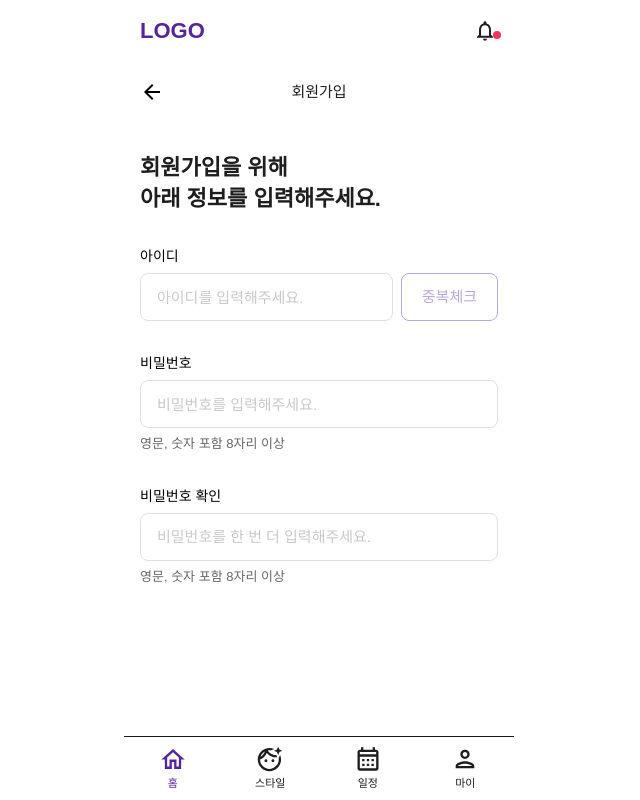
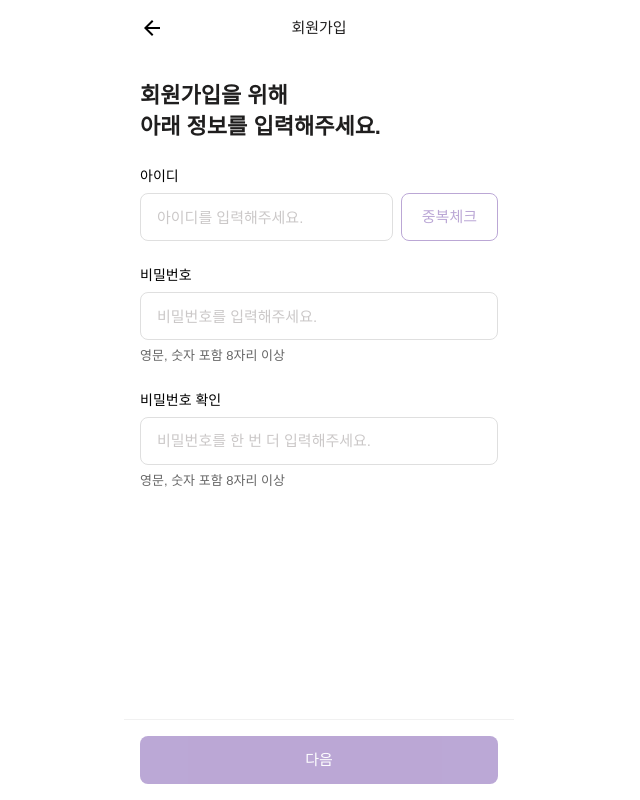
Before and after one commit to swyp11/swyp-frontend, a Next.js app: page /signup in a window 1280 px wide. Shown: the whole page, without its empty margins (321-961 px from the left). Built offline with nearby package versions, Linux system fonts and the light colour scheme; a web font is replaced by a local one.

Commit message:
fix: 푸터, 헤더 없는 페이지 수정

```diff
--- a/src/app/layout.tsx
+++ b/src/app/layout.tsx
@@ -1,4 +1,5 @@
-import type { Metadata } from "next";
+"use client";
+
 import { Roboto } from "next/font/google";
 import { GeistSans } from "geist/font/sans";
 import { GeistMono } from "geist/font/mono";
@@ -7,6 +8,7 @@ import "../styles/globals.css";
 import { NavigationProvider } from "../contexts/NavigationContext";
 import { Header } from "../components/common/Header";
 import { BottomNavigation } from "../components/common/BottomNavigation";
+import { usePathname } from "next/navigation";
 
 const roboto = Roboto({
   variable: "--font-roboto",
@@ -35,16 +37,32 @@ const pretendard = localFont({
   variable: "--font-pretendard",
 });
 
-export const metadata: Metadata = {
-  title: "Create Next App",
-  description: "Generated by create next app",
-};
-
 export default function RootLayout({
   children,
 }: Readonly<{
   children: React.ReactNode;
 }>) {
+  const pathname = usePathname();
+
+  // Header와 Bottom Navigation을 숨길 페이지 목록
+  const hideNavigationPaths = [
+    '/login',
+    '/signup',
+    '/signup/step2',
+    '/signup/complete',
+    '/schedule/add',
+  ];
+
+  // Header만 숨길 페이지 목록 (BackHeader를 사용하는 페이지)
+  const hideHeaderOnlyPaths = [
+    '/my/settings',
+    '/my/favorites',
+    '/my/reviews'
+  ];
+
+  const shouldHideHeader = hideNavigationPaths.includes(pathname) || hideHeaderOnlyPaths.includes(pathname);
+  const shouldHideBottomNav = hideNavigationPaths.includes(pathname);
+
   return (
     <html lang="en">
       <body
@@ -56,25 +74,35 @@ export default function RootLayout({
             style={{ width: "var(--app-width)", maxWidth: "100vw" }}
           >
             {/* Fixed Header */}
+            {!shouldHideHeader && (
               <div
                 className="fixed top-0 left-1/2 -translate-x-1/2 z-50"
                 style={{ width: "var(--app-width)" }}
               >
                 <Header />
               </div>
+            )}
 
             {/* Scrollable Content */}
-            <div className="flex-1 w-full overflow-y-auto" style={{ paddingTop: "var(--header-height)", paddingBottom: "var(--footer-height)" }}>
+            <div
+              className="flex-1 w-full overflow-y-auto"
+              style={{
+                paddingTop: shouldHideHeader ? "0" : "var(--header-height)",
+                paddingBottom: shouldHideBottomNav ? "0" : "var(--footer-height)"
+              }}
+            >
               {children}
             </div>
 
             {/* Fixed Bottom Navigation */}
+            {!shouldHideBottomNav && (
               <div
                 className="fixed bottom-0 left-1/2 -translate-x-1/2 z-50"
                 style={{ width: "var(--app-width)" }}
               >
                 <BottomNavigation />
               </div>
+            )}
           </div>
         </NavigationProvider>
       </body>
--- a/src/app/login/page.tsx
+++ b/src/app/login/page.tsx
@@ -19,18 +19,18 @@ export default function LoginPage() {
 
   return (
     <div
-      className="bg-white flex flex-col justify-between h-screen mx-auto"
+      className="bg-white flex flex-col h-screen mx-auto"
       style={{ width: "var(--app-width)" }}
     >
       {/* Main Content */}
-      <div className="flex-1 flex flex-col items-center justify-center px-4 py-6">
+      <div className="flex-1 flex flex-col items-center justify-center px-4">
         {/* Logo */}
-        <div className="flex items-center justify-center py-6">
+        <div className="flex items-center justify-center mb-8">
           <h1 className="headline-1 text-primary">LOGO</h1>
         </div>
 
         {/* Form */}
-        <form onSubmit={handleLogin} className="flex flex-col gap-2 w-full">
+        <form onSubmit={handleLogin} className="flex flex-col gap-2 w-full mb-4">
           {/* Username Field */}
           <input
             type="text"
@@ -93,7 +93,7 @@ export default function LoginPage() {
       </div>
 
       {/* Footer Links */}
-      <div className="flex items-center justify-center gap-1 px-4 py-8 label-1 text-on-surface-subtle">
+      <div className="flex items-center justify-center gap-1 px-4 py-4 label-1 text-on-surface-subtle">
         <a href="/forgot-password" className="underline">
           비밀번호 찾기
         </a>
--- a/src/app/schedule/add/page.tsx
+++ b/src/app/schedule/add/page.tsx
@@ -38,14 +38,11 @@ export default function AddSchedulePage() {
 
   return (
     <div
-      className="flex flex-col h-screen bg-white"
+      className="flex flex-col h-full bg-white"
       style={{ width: "var(--app-width)", maxWidth: "var(--app-width)", margin: "0 auto" }}
     >
-      {/* System Bar */}
-      <div className="h-[44px] shrink-0 bg-white" />
-
       {/* Header */}
-      <div className="flex items-center justify-between px-4 py-[13px] border-b border-[#f1f1f1]">
+      <div className="flex items-center justify-between px-4 py-[13px] border-b border-[#f1f1f1] shrink-0">
         <button
           onClick={() => router.back()}
           className="w-10 h-10 flex items-center justify-center"
@@ -63,7 +60,7 @@ export default function AddSchedulePage() {
       </div>
 
       {/* Form Content */}
-      <form onSubmit={handleSubmit} className="flex-1 flex flex-col overflow-hidden">
+      <form onSubmit={handleSubmit} className="flex-1 flex flex-col min-h-0">
         <div className="flex-1 overflow-y-auto px-4 py-6 space-y-6">
           {/* 날짜 섹션 */}
           <div className="space-y-1">
@@ -139,7 +136,7 @@ export default function AddSchedulePage() {
         </div>
 
         {/* 완료 버튼 */}
-        <div className="p-4 border-t border-[#f1f1f1]">
+        <div className="p-4 border-t border-[#f1f1f1] shrink-0">
           <button
             type="submit"
             className="w-full h-11 bg-primary rounded-sm flex items-center justify-center"
--- a/src/app/signup/complete/page.tsx
+++ b/src/app/signup/complete/page.tsx
@@ -25,7 +25,7 @@ export default function SignupCompletePage() {
       style={{ width: "var(--app-width)" }}
     >
       {/* Main Content - Centered */}
-      <div className="flex-1 flex flex-col items-center justify-center px-4 py-8 gap-6">
+      <div className="flex-1 flex flex-col items-center justify-center px-4 py-8 gap-6 min-h-0">
         {/* Logo */}
         <div className="headline-1 text-primary">LOGO</div>
 
@@ -36,7 +36,7 @@ export default function SignupCompletePage() {
       </div>
 
       {/* Bottom Buttons */}
-      <div className="flex flex-col gap-2 px-4 pb-8">
+      <div className="flex flex-col gap-2 px-4 pb-8 border-t border-[#f1f1f1] pt-4 shrink-0">
         {/* Home Button */}
         <button onClick={handleGoHome} className="btn btn-primary w-full">
           홈으로 이동하기
--- a/src/app/signup/page.tsx
+++ b/src/app/signup/page.tsx
@@ -110,15 +110,15 @@ export default function SignupPage() {
 
   return (
     <div
-      className="bg-white flex flex-col justify-between h-screen mx-auto"
+      className="bg-white flex flex-col h-screen mx-auto"
       style={{ width: "var(--app-width)" }}
     >
       <BackHeader title="회원가입" />
 
       {/* Main Content */}
-      <div className="flex-1 flex flex-col px-4 py-8 overflow-y-auto">
+      <div className="flex-1 flex flex-col px-4 pt-6 overflow-y-auto">
         {/* Title */}
-        <div className="mb-8">
+        <div className="mb-6">
           <h1 className="title-1 text-on-surface">
             회원가입을 위해
             <br />
@@ -127,7 +127,7 @@ export default function SignupPage() {
         </div>
 
         {/* Form */}
-        <div className="flex flex-col gap-8">
+        <div className="flex flex-col gap-6">
           {/* Username Field with Check Button */}
           <div className="flex flex-col gap-1.5">
             <label className="body-3 font-medium text-secondary">아이디</label>
@@ -215,7 +215,7 @@ export default function SignupPage() {
       </div>
 
       {/* Next Button */}
-      <div className="px-4 pb-8">
+      <div className="px-4 py-4 border-t border-[#f1f1f1]">
         <button
           onClick={handleNext}
           disabled={!isFormValid}
--- a/src/app/signup/step2/page.tsx
+++ b/src/app/signup/step2/page.tsx
@@ -55,14 +55,14 @@ export default function SignupStep2Page() {
       <BackHeader title="회원가입" onBack={handleBack} />
 
       {/* Main Content */}
-      <div className="flex-1 flex flex-col px-4 py-8 gap-6 overflow-y-auto">
+      <div className="flex-1 flex flex-col px-4 pt-6 overflow-y-auto">
         {/* Title */}
-        <div>
+        <div className="mb-6">
           <h1 className="title-1 text-on-surface">추가정보를 입력해주세요</h1>
         </div>
 
         {/* Form Fields */}
-        <div className="flex flex-col gap-8">
+        <div className="flex flex-col gap-6">
           {/* Nickname Field (Required) */}
           <div className="flex flex-col gap-1.5">
             <div className="flex items-center gap-1">
@@ -173,7 +173,7 @@ export default function SignupStep2Page() {
       </div>
 
       {/* Complete Button */}
-      <div className="px-4 pb-8">
+      <div className="px-4 py-4 border-t border-[#f1f1f1]">
         <button
           onClick={handleComplete}
           disabled={!isFormValid}
```
Lines whose indentation alone changed are shown as unchanged.
